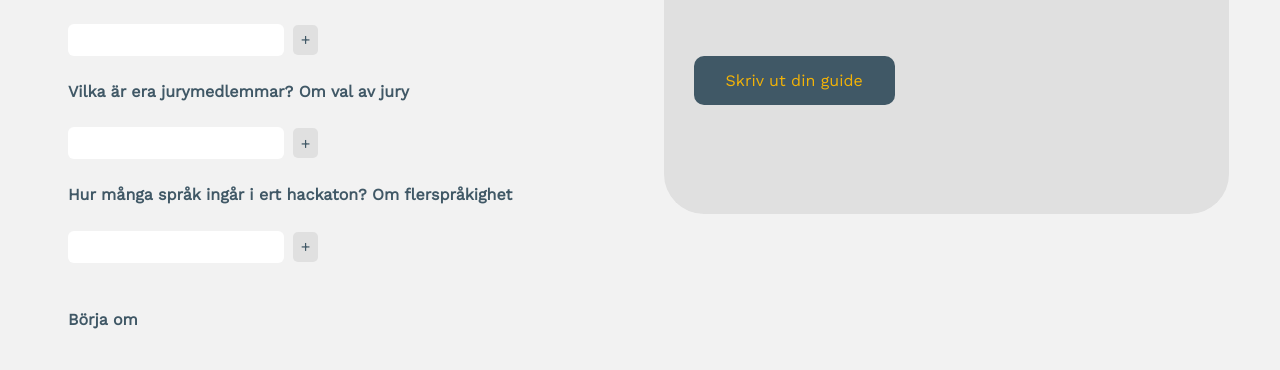
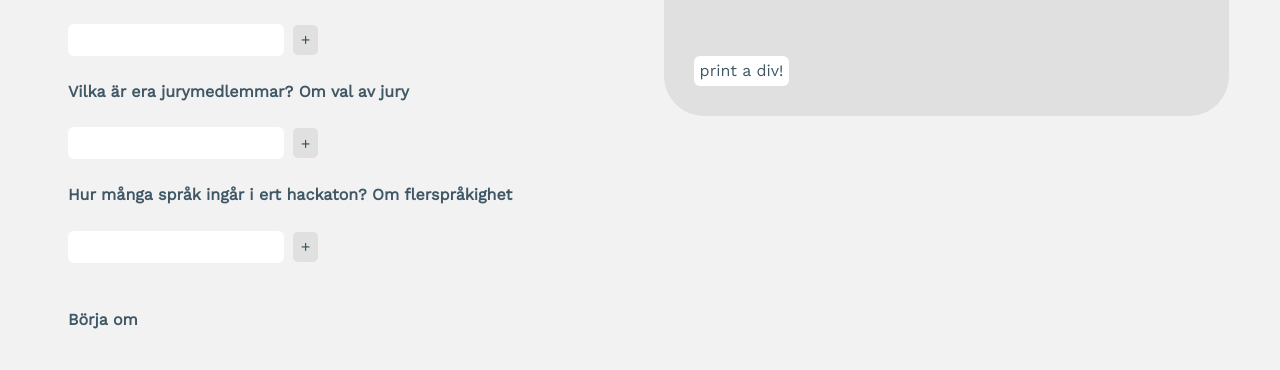
Before and after one commit to Emmaasofiaa/Hackaton, a Flask app: template templates/verktyg.html in a window 1280 px wide. Shown: the part 653-1023 px from the top of the page. Run offline with Flask 2, Linux system fonts and the light colour scheme; the template is opened without the code that fills it: values that come from a table or form of the project are taken from there, others are empty.

Commit message:
Update verktyg.html

```diff
--- a/templates/verktyg.html
+++ b/templates/verktyg.html
@@ -121,8 +121,8 @@
     <br>
     <br>
 
-    <div class = "knappdiv">
-        <button id="printknapp" onclick="window.print(right)">Skriv ut din guide</button>
+    <input type="button" onclick="printDiv('printableArea')" value="print a div!" />
+
     </div>
 
     <br>
```
